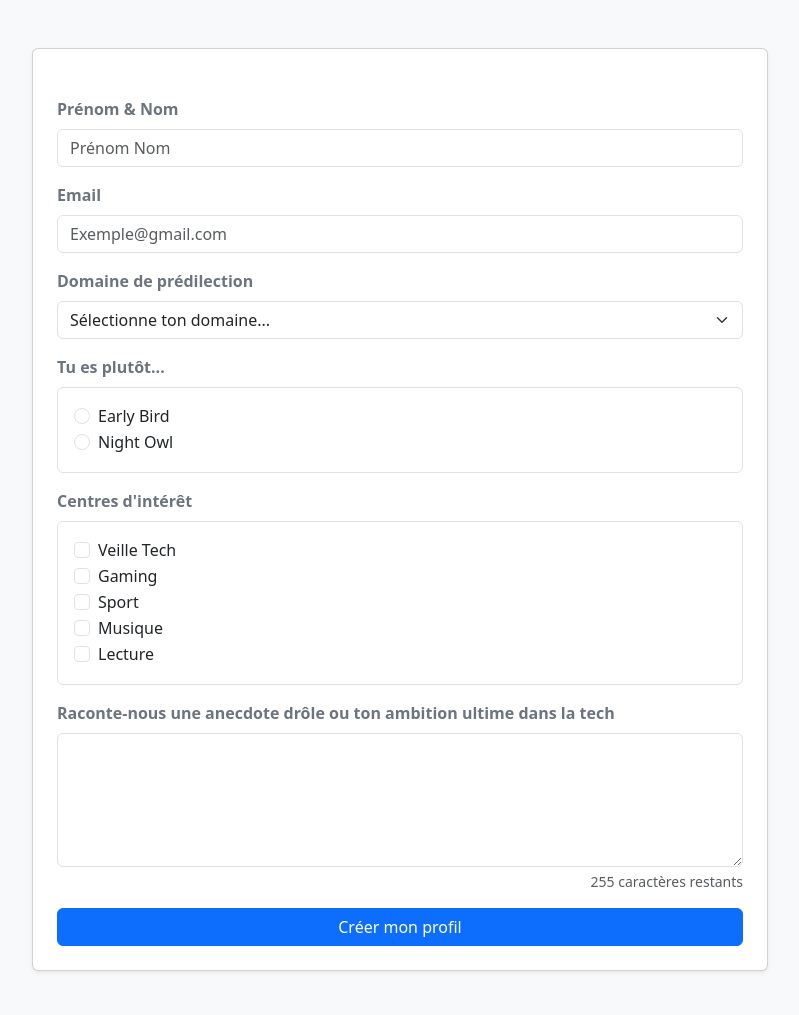
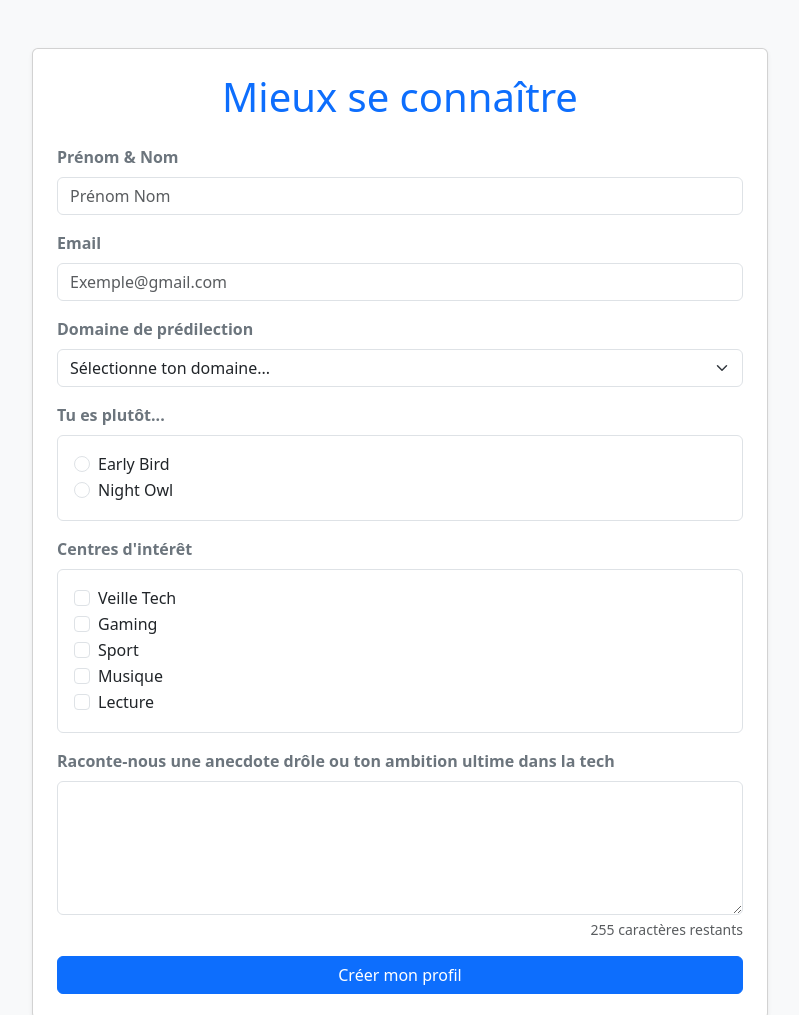
Before and after one commit to Dadowatt/Validation-Clinique-formulaire, a plain HTML site: page index.html in a window 1280 px wide. Shown: the top 1015 px of the page, without its empty margins (240-1039 px from the left). Drawn offline with nearby package versions, Linux system fonts and the light colour scheme.

Commit message:
mise à jour du titre

```diff
--- a/index.html
+++ b/index.html
@@ -14,7 +14,7 @@
             <div class="col-lg-8">
                 <div class="card shadow-sm">
                     <div class="card-body p-4">
-                        <h1 class="text-center mb-4"></h1>
+                        <h1 class="text-center mb-4 text-primary">Mieux se connaître</h1>
 
                         <form id="profileForm" novalidate>
 
```
